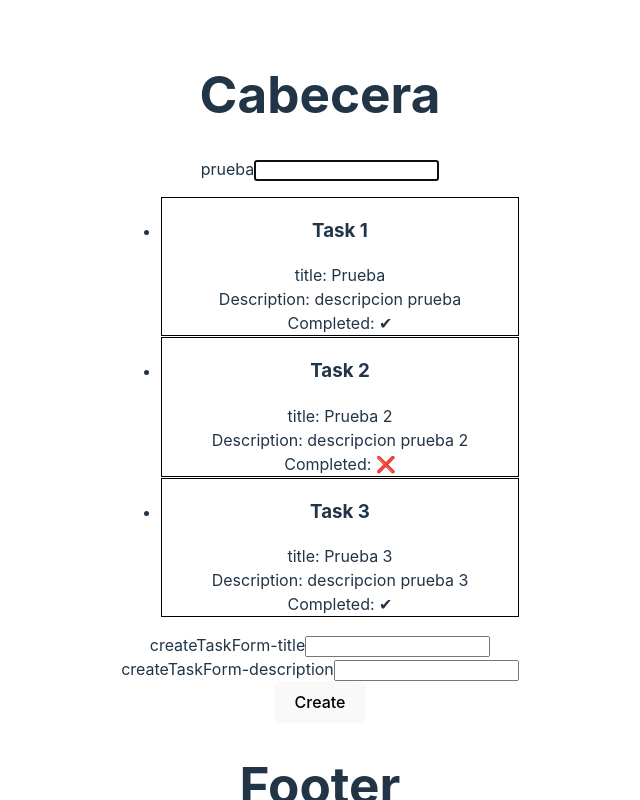
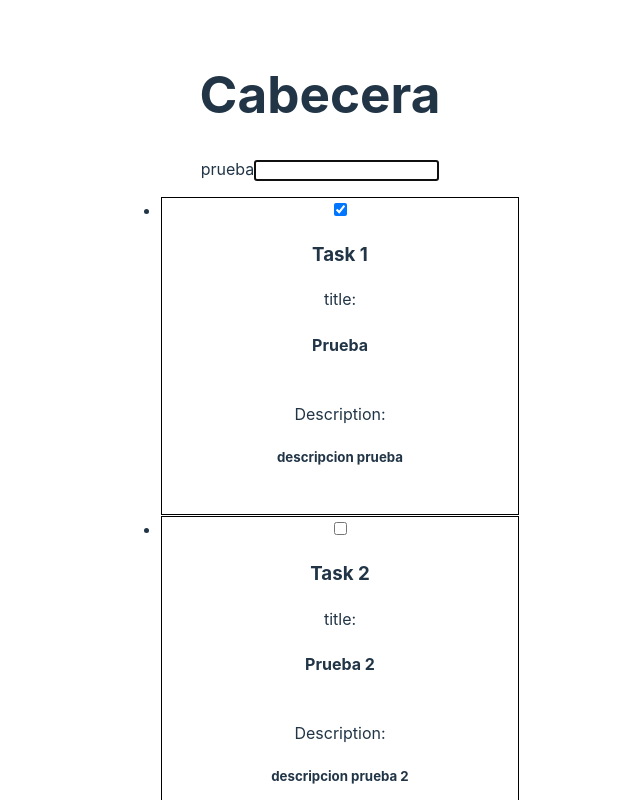
Before and after one commit to lllamas-debug/Curso-React-Dia-1, a React (Vite) app: page / in a window 1280 px wide. Shown: the top 800 px of the page, without its empty margins (320-960 px from the left). Built offline with nearby package versions, Linux system fonts and the light colour scheme.

Commit message:
feat: creado checkbox para cambiar el estado de las task

```diff
--- a/src/App.tsx
+++ b/src/App.tsx
@@ -1,4 +1,4 @@
-import { useState } from 'react'
+import { useCallback, useState } from 'react'
 import './App.css'
 import CreateTaskForm from './components/Forms/CreateTaskForm'
 import SearchInput from './components/Input/SearchInput'
@@ -31,6 +31,11 @@ const initialTasks: Task[] = [
 function App() {
   const [inputValue, setInputValue] = useState<string>('')
   const [taskList, setTaskList] = useState<Task[]>(initialTasks)
+  const changeCompletedStatus = useCallback((taskId: number) => {
+    setTaskList((prevTaskList) =>
+      prevTaskList.map((task) => (task.id === taskId ? { ...task, completed: !task.completed } : task)),
+    )
+  }, [])
 
   return (
     <>
@@ -42,7 +47,7 @@ function App() {
             items={taskList}
             getKey={(task: Task) => task.id}
             filterByText={(task: Task, text) => (text ? task.title.includes(text) : true)}
-            renderItem={(task: Task) => <TaskCard task={task} />}
+            renderItem={(task: Task) => <TaskCard task={task} changeCompletedStatus={changeCompletedStatus} />}
           />
           <CreateTaskForm
             addTask={(task: TaskWithOutId) => {
--- a/src/components/TaskCard/TaskCard.tsx
+++ b/src/components/TaskCard/TaskCard.tsx
@@ -4,20 +4,24 @@ import './TaskCard.css'
 
 interface TaskCardProps {
   task: Task
+  changeCompletedStatus: (taskId: number) => void
 }
 
 const TaskCard: FC<TaskCardProps> = (props) => {
   return (
     <div className="taskCard">
+      <input
+        type="checkbox"
+        checked={props.task.completed}
+        onChange={() => props.changeCompletedStatus(props.task.id)}
+      />
       <h3>Task {props.task.id}</h3>
       <label>title: </label>
-      <span>{props.task.title}</span>
+      <h4>{props.task.title}</h4>
       <br />
       <label>Description: </label>
-      <span>{props.task.description}</span>
+      <h5>{props.task.description}</h5>
       <br />
-      <label>Completed: </label>
-      <span>{props.task.completed ? '✔' : '❌'}</span>
     </div>
   )
 }
```
